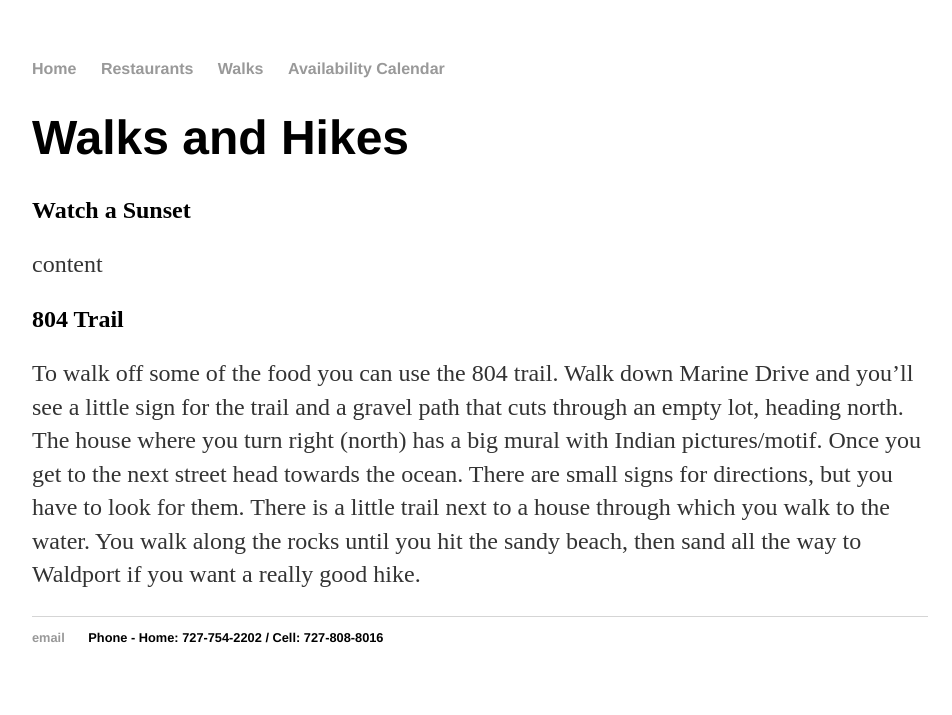
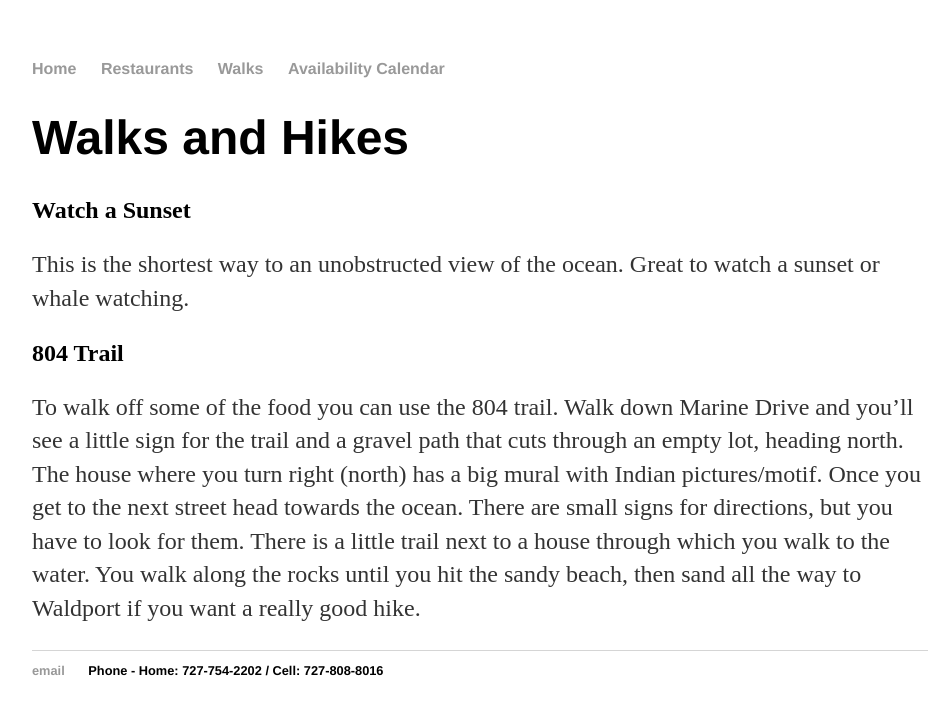
Before and after one commit to mboles/mboles.github.io, a Jekyll site: the page built from walks/index.html, in a window 1280 px wide. Shown: the top 715 px of the page, without its empty margins (160-1112 px from the left). Built offline with Jekyll 4.4.1, drawn with Linux system fonts in a browser that asks for light colours.

Commit message:
Added video of walk to ocean

```diff
--- a/walks/index.html
+++ b/walks/index.html
@@ -3,9 +3,12 @@
 title: Going for Walks
 ---
 <div class="blurb">
-	<h1>Walks and Hikes</h1>
-  <h2>Watch a Sunset</h2>
-  <p>content</p>
-  <h2>804 Trail</h2>
-	<p>To walk off some of the food you can use the 804 trail. Walk down Marine Drive and you’ll see a little sign for the trail and a gravel path that cuts through an empty lot, heading north. The house where you turn right (north) has a big mural with Indian pictures/motif. Once you get to the next street head towards the ocean. There are small signs for directions, but you have to look for them. There is a little trail next to a house through which you walk to the water. You walk along the rocks until you hit the sandy beach, then sand all the way to Waldport if you want a really good hike. </p>
+    <h1>Walks and Hikes</h1>
+    <h2>Watch a Sunset</h2>
+    <p>This is the shortest way to an unobstructed view of the ocean. Great to watch a sunset or whale watching.</p>
+    <video-js data-account="1507807800001" data-player="default" data-embed="default" controls="" data-video-id="6212239344001" data-playlist-id="" data-application-id="" width="960" height="540"></video-js>
+    <script src="https://players.brightcove.net/1507807800001/default_default/index.min.js"></script>
+
+    <h2>804 Trail</h2>
+    <p>To walk off some of the food you can use the 804 trail. Walk down Marine Drive and you’ll see a little sign for the trail and a gravel path that cuts through an empty lot, heading north. The house where you turn right (north) has a big mural with Indian pictures/motif. Once you get to the next street head towards the ocean. There are small signs for directions, but you have to look for them. There is a little trail next to a house through which you walk to the water. You walk along the rocks until you hit the sandy beach, then sand all the way to Waldport if you want a really good hike. </p>
 </div>
```
